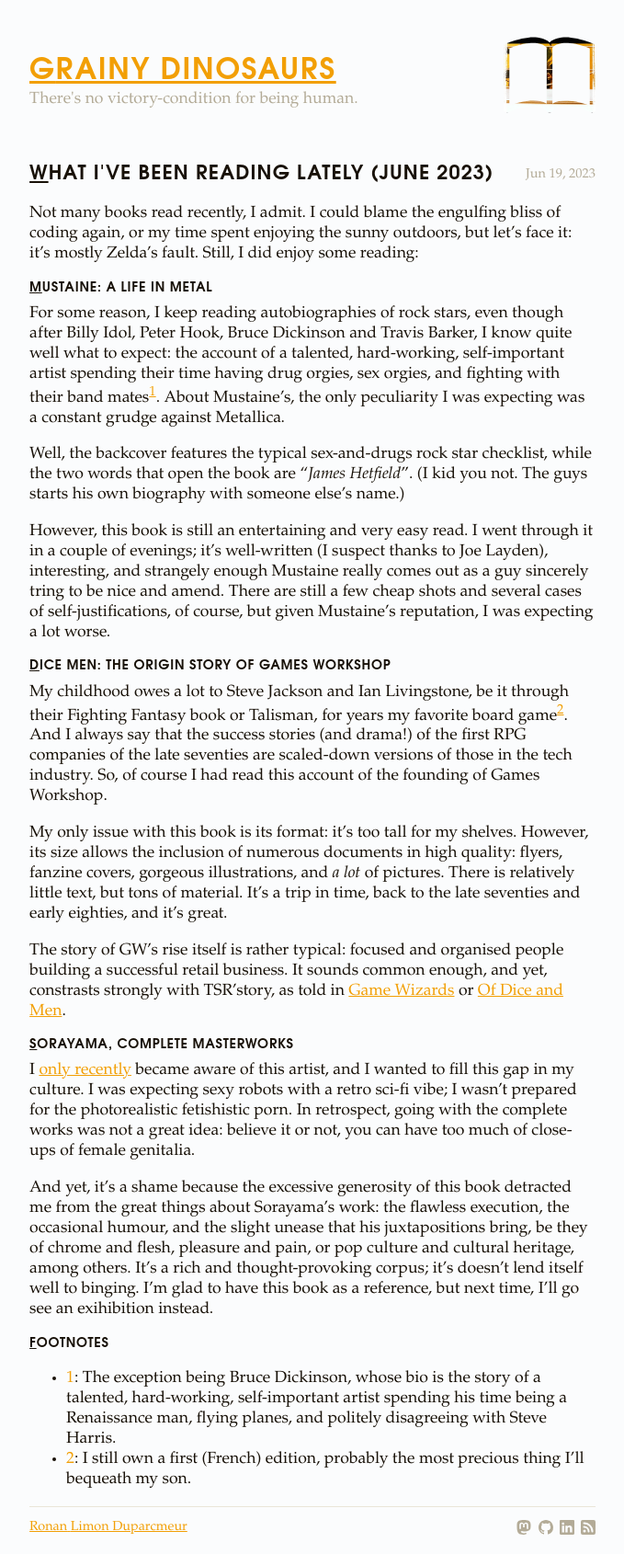
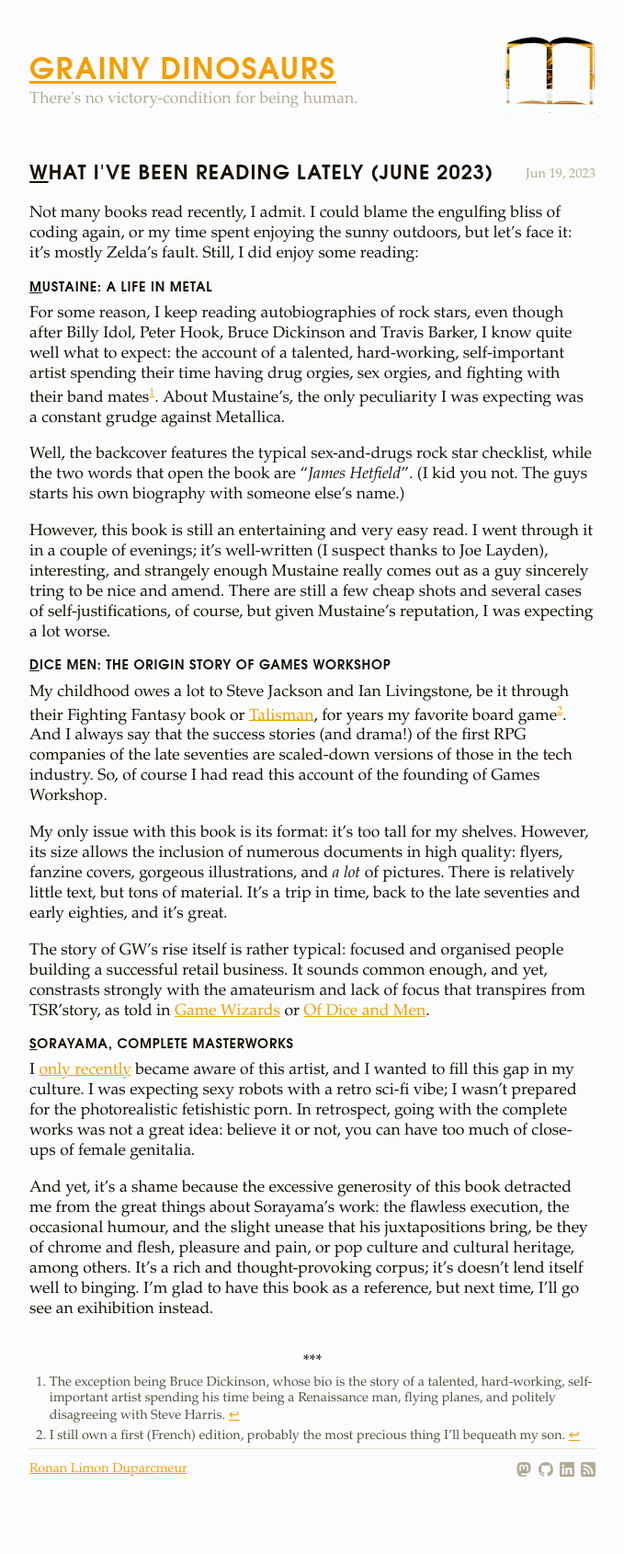
Before and after one commit to r3trofitted/r3trofitted.github.io, a Jekyll site: the page built from _posts/2023-06-19-what-i-ve-been-reading-lately-june-2023.md, in a window 1280 px wide. Shown: the whole page at 92% size, without its empty margins (300-979 px from the left). Built offline with Jekyll 4.4.1, drawn with Linux system fonts in a browser that asks for light colours; after the commit the page ends 1627 px from its top, so only the background shows below that.

Commit message:
Footnotes styling
In order to properly style the footnotes, I needed a bit more HTML, so
I gave in and replaced the strict Markdown approach (i.e. adding HTML by
hand) with the extended footnotes syntax allowed by Kramdown.

```diff
--- a/_posts/2023-06-19-what-i-ve-been-reading-lately-june-2023.md
+++ b/_posts/2023-06-19-what-i-ve-been-reading-lately-june-2023.md
@@ -11,7 +11,7 @@ sunny outdoors, but let's face it: it's mostly Zelda's fault. Still, I did enjoy
 
 For some reason, I keep reading autobiographies of rock stars, even though after Billy Idol, Peter Hook, Bruce Dickinson
 and Travis Barker, I know quite well what to expect: the account of a talented, hard-working, self-important artist spending
-their time having drug orgies, sex orgies, and fighting with their band mates<sup>[1](#fn1)</sup>. About Mustaine's, the
+their time having drug orgies, sex orgies, and fighting with their band mates[^1]. About Mustaine's, the
 only peculiarity I was expecting was a constant grudge against Metallica.
 
 Well, the backcover features the typical sex-and-drugs rock star checklist, while the two words that open the book are
@@ -24,10 +24,10 @@ of course, but given Mustaine's reputation, I was expecting a lot worse.
 
 ## Dice Men: the origin story of Games Workshop
 
-My childhood owes a lot to Steve Jackson and Ian Livingstone, be it through their Fighting Fantasy book or Talisman,
-for years my favorite board game<sup>[2](#fn2)</sup>. And I always say that the success stories (and drama!) of the first RPG
-companies of the late seventies are scaled-down versions of those in the tech industry. So, of course I had read this
-account of the founding of Games Workshop.
+My childhood owes a lot to Steve Jackson and Ian Livingstone, be it through their Fighting Fantasy book or
+[Talisman](http://www.harris-authors.com/talisman_history.html), for years my favorite board game[^2]. And I always say
+that the success stories (and drama!) of the first RPG companies of the late seventies are scaled-down versions of those
+in the tech industry. So, of course I had read this account of the founding of Games Workshop.
 
 My only issue with this book is its format: it's too tall for my shelves. However, its size allows the inclusion of
 numerous documents in high quality: flyers, fanzine covers, gorgeous illustrations, and _a lot_ of pictures. There is
@@ -35,8 +35,8 @@ relatively little text, but tons of material. It's a trip in time, back to the l
 it's great.
 
 The story of GW's rise itself is rather typical: focused and organised people building a successful retail business. It
-sounds common enough, and yet, constrasts strongly with TSR'story, as told in
-[Game Wizards](https://direct.mit.edu/books/book/5224/Game-WizardsThe-Epic-Battle-for-Dungeons-amp) or
+sounds common enough, and yet, constrasts strongly with the amateurism and lack of focus that transpires from TSR'story,
+as told in [Game Wizards](https://direct.mit.edu/books/book/5224/Game-WizardsThe-Epic-Battle-for-Dungeons-amp) or
 [Of Dice and Men](https://www.goodreads.com/book/show/15803047-of-dice-and-men).
 
 ## Sorayama, complete masterworks
@@ -52,8 +52,8 @@ and flesh, pleasure and pain, or pop culture and cultural heritage, among others
 corpus; it's doesn't lend itself well to binging. I'm glad to have this book as a reference, but next time, I'll go
 see an exihibition instead.
 
-## Footnotes
+---
+[^1]: The exception being Bruce Dickinson, whose bio is the story of a talented, hard-working,
+    self-important artist spending his time being a Renaissance man, flying planes, and politely disagreeing with Steve Harris.
 
-*   <a name="fn1">1</a>: The exception being Bruce Dickinson, whose bio is the story of a talented, hard-working,
-self-important artist spending his time being a Renaissance man, flying planes, and politely disagreeing with Steve Harris.
-*   <a name="fn2">2</a>: I still own a first (French) edition, probably the most precious thing I'll bequeath my son.
+[^2]: I still own a first (French) edition, probably the most precious thing I'll bequeath my son.
--- a/css/grainy-dinosaurs.css
+++ b/css/grainy-dinosaurs.css
@@ -98,6 +98,10 @@ h4, h5, h6 {
 
 a {
   color: var(--clr-primary-400);
+}
+
+a.footnote {
+  font-size: 80%;
 }
 
 pre.highlight {
@@ -457,6 +461,33 @@ body:has(.post[data-category]) .site-header-logo {
   grid-column: 1 / -1;
 }
 
+hr:has(+ div.footnotes) {
+  border: none;
+  margin: 2em 0 0;
+}
+
+hr:has(+ div.footnotes):after {
+  content: '***';
+  display: block;
+  text-align: center;
+  vertical-align: middle;
+}
+
+div.footnotes {
+  font-size: var(--fs-300);
+  color: var(--clr-neutral-700);
+}
+
+div.footnotes ol {
+  margin-block: 0;
+  padding-left: 3ch;
+/*  list-style-position: inside;*/
+}
+
+div.footnotes li p {
+  margin-block: 0.25em;
+}
+
 /* Extras for Rouge */
 .highlight .gp {
   color: var(--clr-primary-400);
```
Also changed, not shown: _posts/2023-07-10-brighton-ruby-2023.md (+10 -10 lines).
